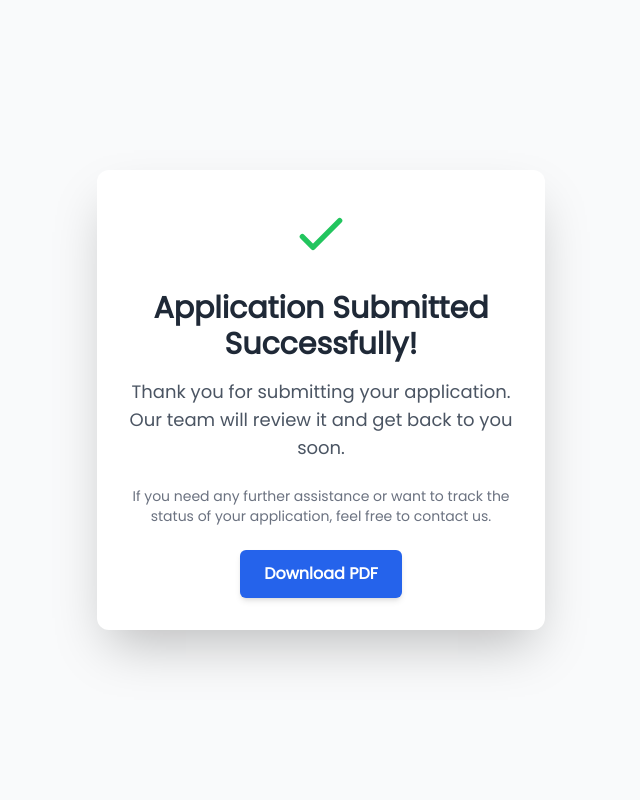
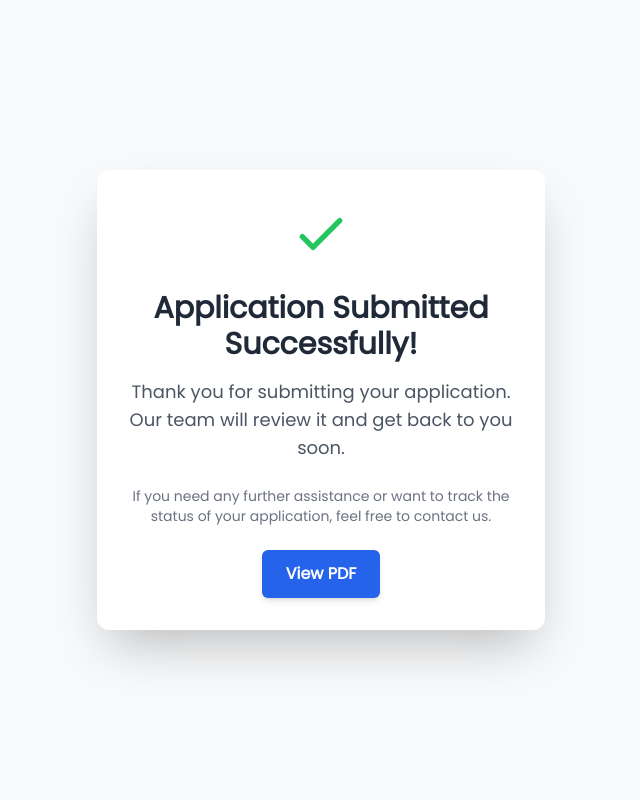
Before and after one commit to rishi-kesh-sharma/Django-Application-Form, a Django app: template application_form/form/templates/form_app/success.html in a window 1280 px wide. Shown: the whole page, without its empty margins (319-959 px from the left). Run offline with Django 5.2, Linux system fonts and the light colour scheme; the template is opened without the code that fills it: most values are stand-ins (such as "Sample title", 1, 10 or a date in 2020); parts of the project's set-up code (start-up, migrations or seed data) failed here and were passed over; some libraries are stand-ins or nearby versions.

Commit message:
view and download pdf functionality completed

```diff
--- a/application_form/form/templates/form_app/application_form_filled.html
+++ b/application_form/form/templates/form_app/application_form_filled.html
@@ -1,3 +1,4 @@
+{% load static %}
 <!DOCTYPE html>
 <html lang="en">
   <head>
@@ -57,7 +58,7 @@
       <div class="heading">
         <span>English Version</span>
         <img
-          src="./logo.svg"
+          src="{% static 'images/logo.png' %}"
           width="171"
           height="74"
           alt="Logo"
--- a/application_form/form/templates/form_app/success.html
+++ b/application_form/form/templates/form_app/success.html
@@ -54,9 +54,9 @@
         <!-- Action Buttons -->
         <div class="flex justify-center gap-6">
           <a
-            href="{% url '/form/download/id' id=data.id %}"
+            href="/form/download/{{ data.id }}/"
             class="px-6 py-3 bg-blue-600 text-white font-semibold rounded-md shadow-md hover:bg-blue-700 transition duration-300"
-            >Download PDF</a
+            >View PDF</a
           >
           <!-- <a
             href="/admin"
--- a/application_form/form/urls.py
+++ b/application_form/form/urls.py
@@ -1,9 +1,9 @@
-from django.urls import path,url
+from django.urls import path
 from . import views
 
 urlpatterns = [
     path('', views.employee_application_form, name='employee_application_form'),  # Employee application form page
     path('success/', views.application_success, name='application_success'),
     path('download/<id>/',views.download_pdf,name='download_pdf')  ,
-    url(r'^download/(\d+)/$', 'form.views.download_pdf', name='pdf_by_id'),
+    # url(r'^download/(\d+)/$', 'form.views.download_pdf', name='pdf_by_id'),
 ]
--- a/application_form/form/views.py
+++ b/application_form/form/views.py
@@ -3,10 +3,8 @@ from .forms import EmployeeApplicationForm
 from django.template.loader import render_to_string
 from form.models import Form
 from django.template.loader import get_template
-from django.http import HttpResponse
 from xhtml2pdf import pisa
 
-import pdfkit
 
 
 def employee_application_form(request):
```
Also changed, not shown: application_form/static/images/logo.svg (renamed from application_form/images/logo.svg), 3 other files.
